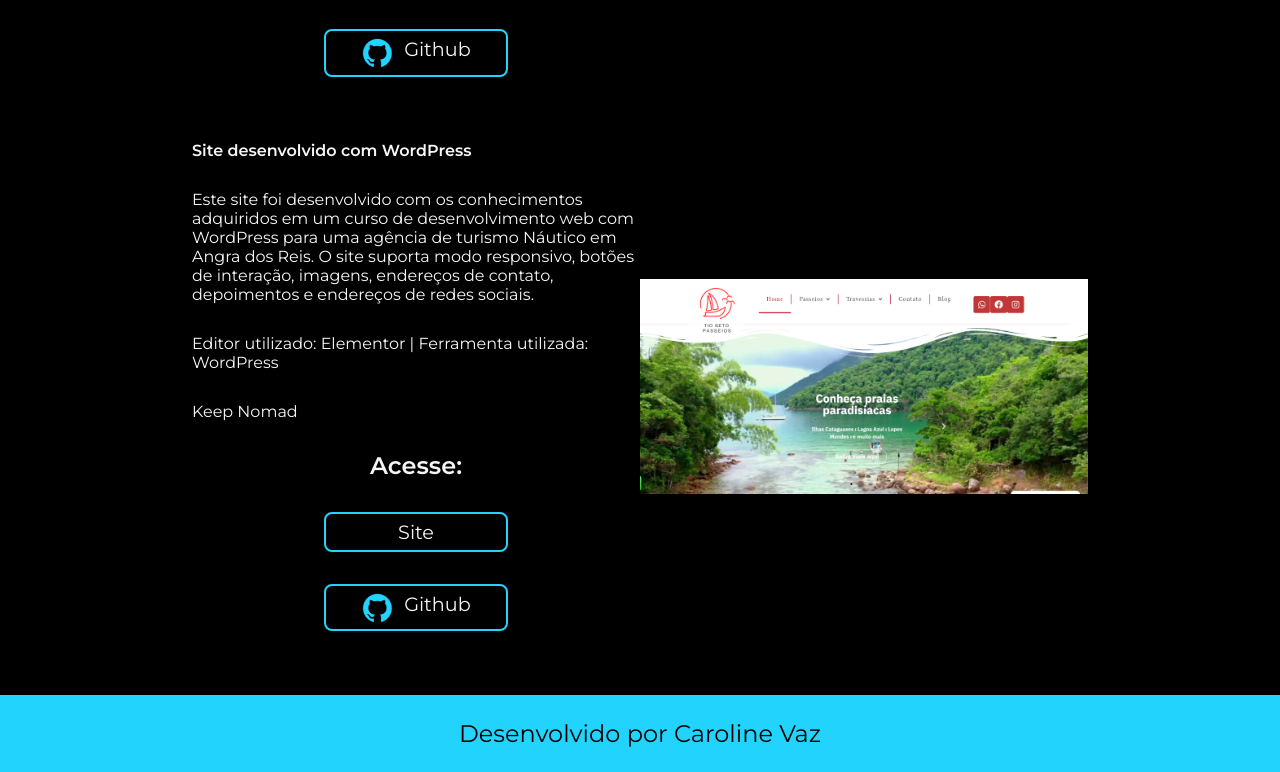
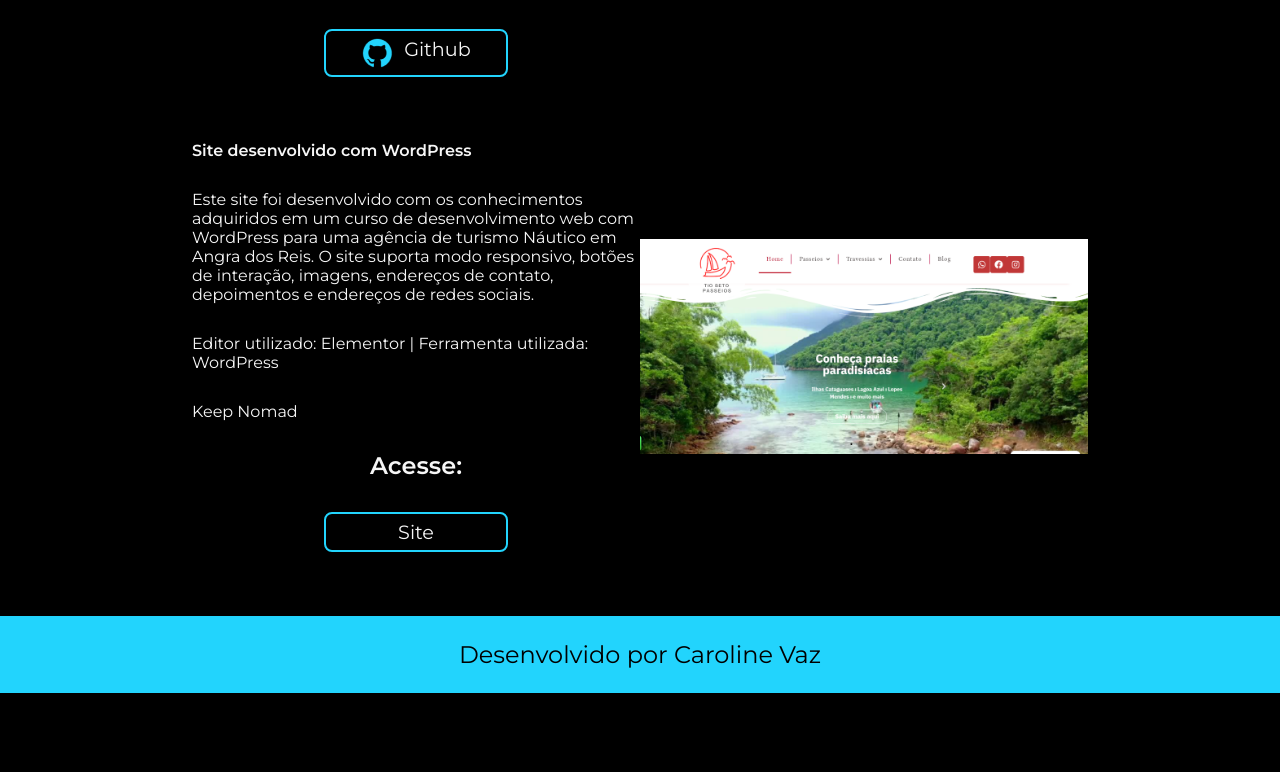
Before and after one commit to carolinesvazz/site-portfolio, a plain HTML site: page projetos.html in a window 1280 px wide. Shown: the part 2252-3024 px from the top of the page. After the commit the page ends 2945 px from the top, so only its background shows below. Drawn offline with Linux system fonts and the light colour scheme.

Commit message:
+1commit

```diff
--- a/projetos.html
+++ b/projetos.html
@@ -99,9 +99,6 @@
                 <h2>Acesse:</h2>
                 <a class="apresentacao__links__navegacao__projeto" href="https://tiobetopasseios.com/">
                 Site</a>
-                <a class="apresentacao__links__navegacao__projeto" href="https://github.com/matheus-costa-dev/churraspy">
-                    <img src="./assets/github.png">
-                    Github</a>
                 </div>
         </section>
         <img class="site__tiobeto" src="./assets/site-tiobeto.png" alt="Foto do Projeto desenvolvido">
```
